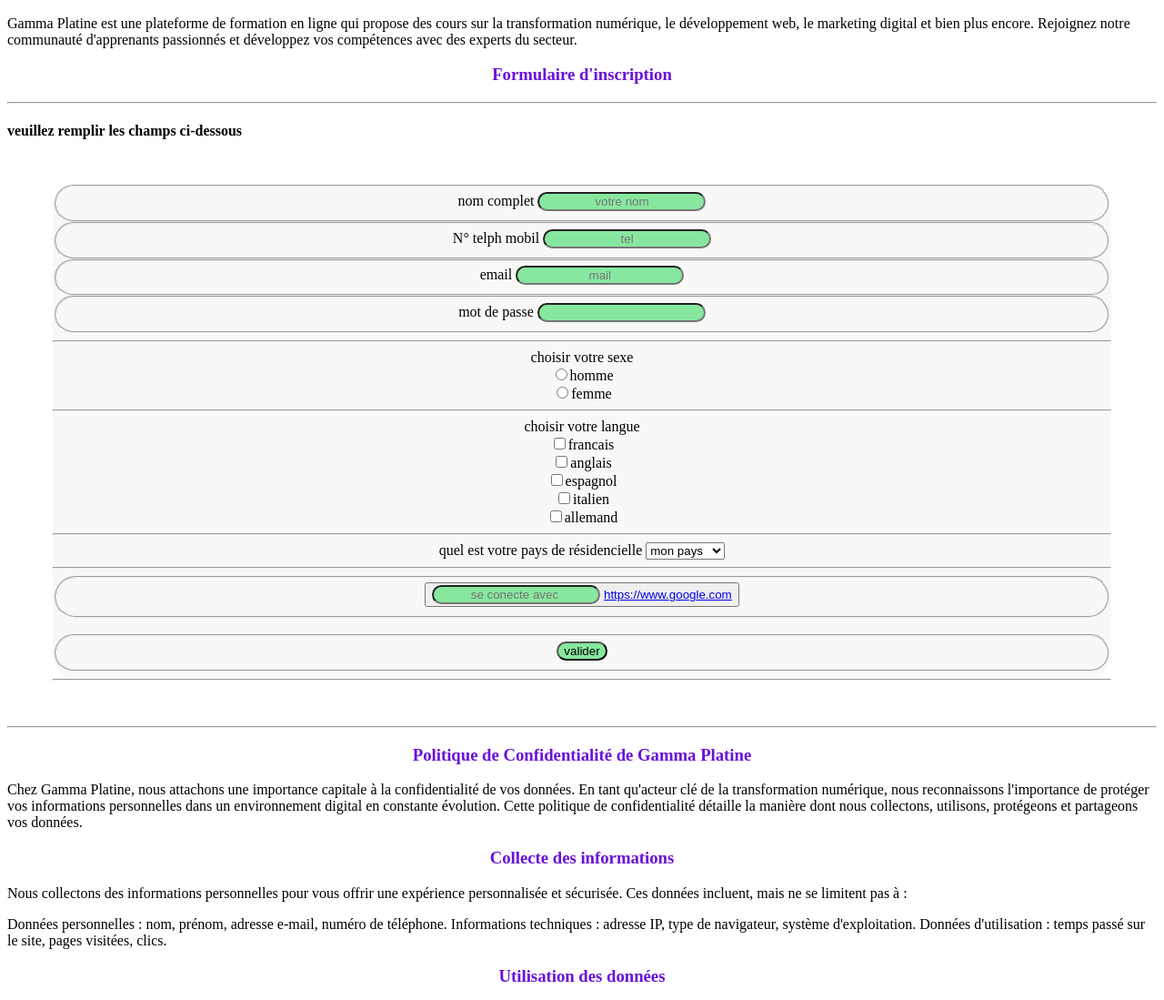
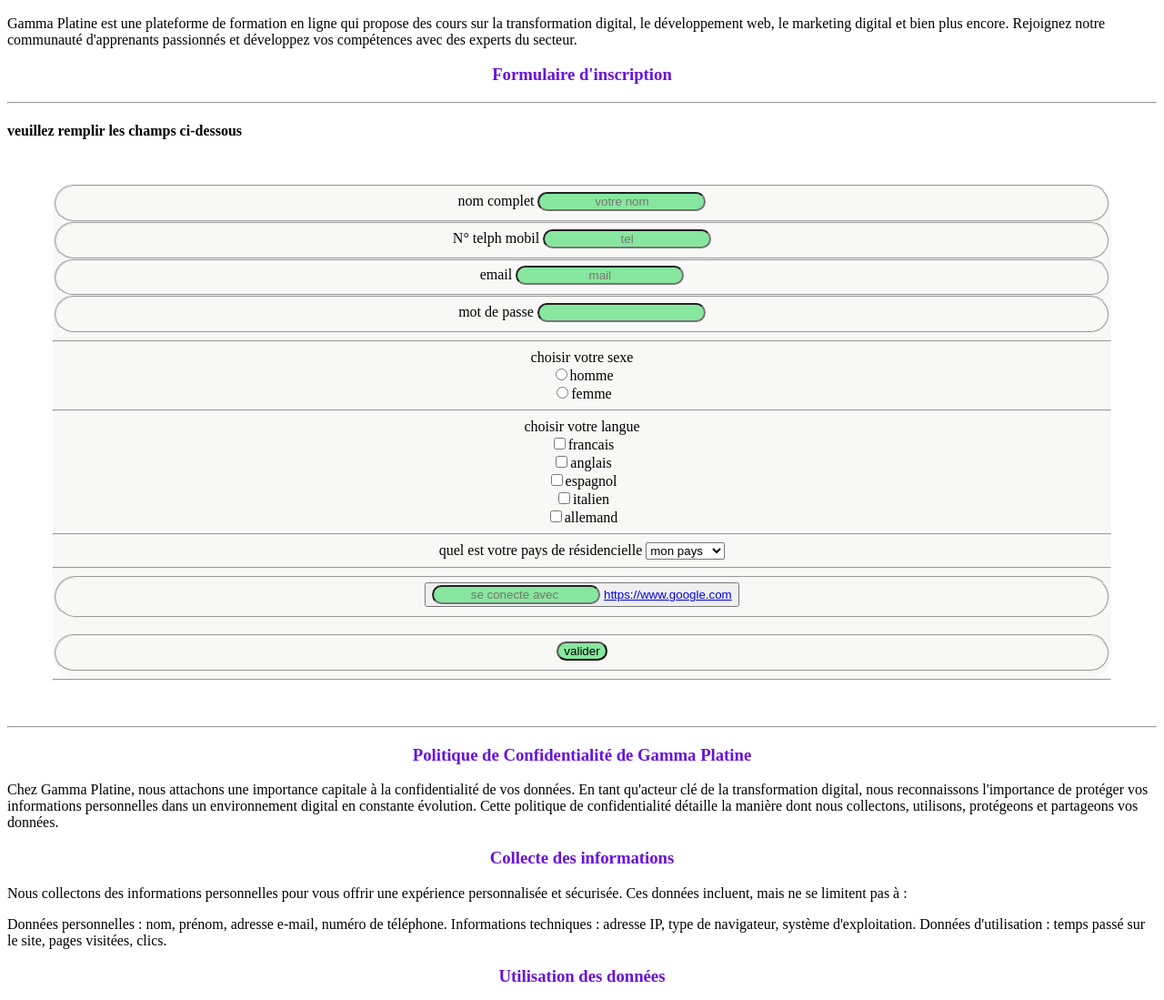
Before and after one commit to manegabechris/gamma-platine, a website: page Index.HTML in a window 1280 px wide. Shown: the part 194-1293 px from the top of the page at 91% size. Drawn offline with Linux system fonts and the light colour scheme.

Commit message:
Update Index.HTML
Signed-off-by: manegabe chris <191008699+manegabechris@users.noreply.github.com>

```diff
--- a/Index.HTML
+++ b/Index.HTML
@@ -12,7 +12,7 @@
     <img src="/Image/pellicule.svg 2024-12-09 à 18.52.51_b89920d2.jpg" alt="logos">
 
     <h2>Gamma Platine</h2>
-<p>Gamma Platine est une plateforme de formation en ligne qui propose des cours sur la transformation numérique, le développement web, le marketing digital et bien plus encore. Rejoignez notre communauté d'apprenants passionnés et développez vos compétences avec des experts du secteur.</p>
+<p>Gamma Platine est une plateforme de formation en ligne qui propose des cours sur la transformation digital, le développement web, le marketing digital et bien plus encore. Rejoignez notre communauté d'apprenants passionnés et développez vos compétences avec des experts du secteur.</p>
     <h3>Formulaire d'inscription</h3>
     <hr>
     <h4>veuillez remplir les champs ci-dessous</h4>
@@ -85,7 +85,7 @@
     </form>
     <hr>
    <h3> Politique de Confidentialité de Gamma Platine</h3>
-<p>Chez Gamma Platine, nous attachons une importance capitale à la confidentialité de vos données. En tant qu'acteur clé de la transformation numérique, nous reconnaissons l'importance de protéger vos informations personnelles dans un environnement digital en constante évolution. Cette politique de confidentialité détaille la manière dont nous collectons, utilisons, protégeons et partageons vos données.</p>
+<p>Chez Gamma Platine, nous attachons une importance capitale à la confidentialité de vos données. En tant qu'acteur clé de la transformation digital, nous reconnaissons l'importance de protéger vos informations personnelles dans un environnement digital en constante évolution. Cette politique de confidentialité détaille la manière dont nous collectons, utilisons, protégeons et partageons vos données.</p>
 <h3> Collecte des informations</h3>
 Nous collectons des informations personnelles pour vous offrir une expérience personnalisée et sécurisée. Ces données incluent, mais ne se limitent pas à :
 
@@ -96,7 +96,7 @@ Données d'utilisation : temps passé sur le site, pages visitées, clics.</p>
 <p>Les informations collectées sont utilisées pour :</p>
 
 <p>Optimiser nos services numériques et améliorer votre expérience utilisateur.</p>
-Analyser les tendances liées à la transformation numérique et proposer des solutions adaptées.
+Analyser les tendances liées à la transformation digital et proposer des solutions adaptées.
 Vous tenir informé des actualités, événements ou nouvelles fonctionnalités de Gamma Platine.
 Garantir la sécurité et prévenir tout accès non autorisé à nos systèmes.
 <h3>Partage des données</h3>
@@ -110,7 +110,7 @@ Collaboration avec des prestataires de services pour des besoins spécifiques (h
 
 L'accès non autorisé.
 L'altération ou la destruction accidentelle.
-Les cyberattaques ou autres menaces numériques.</p>
+Les cyberattaques ou autres menaces digital.</p>
 <h3>Vos droits</h3>
 <p>Vous avez le droit de :
 
```
